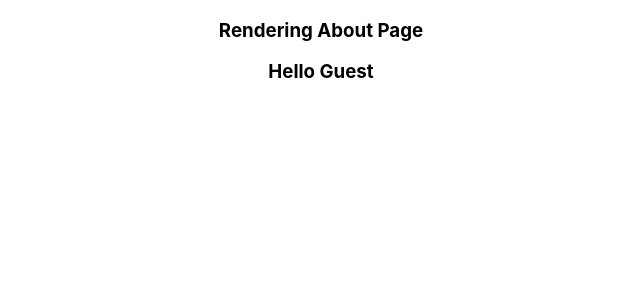
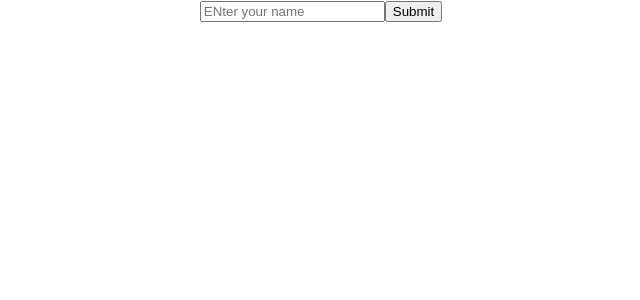
Before and after one commit to Pratiksha102/reactTextUtils, a React (Create React App) app in the folder text-utils/: page / in a window 1280 px wide. Shown: the top 300 px of the page, without its empty margins (319-959 px from the left). Built offline with nearby package versions, Linux system fonts and the light colour scheme.

Commit message:
Passing function as a parameter in props

```diff
--- a/text-utils/src/App.js
+++ b/text-utils/src/App.js
@@ -8,19 +8,15 @@ import React, {useState} from 'react';
 function App() {
 
 
-  const[name,setName]=useState("");
-  const[tnc,setTnc]=useState("false");
-
-  function getFormData(e)
+  function appdata()
   {
-    e.preventDefault();
-    console.log(name,tnc);
+    console.log("Function is being called");
   }
   return (
 
 
     <div className='App'>
-    <About></About>
+    <About abc={appdata}></About>
     </div>
 
 
--- a/text-utils/src/Components/About.js
+++ b/text-utils/src/Components/About.js
@@ -1,13 +1,13 @@
 import React,{useState} from 'react'
 
 
-export default function About() {
-    const[loggedIn,setLoggedIn]=useState(false);
+export default function About(props) {
+
 
         return (
-            <div>
-                <h3> Rendering About Page</h3>
-           {loggedIn ? <h1>Welcome Pratiksha </h1> : <h3>Hello Guest</h3>}
+           <div>
+               <input type='text' placeholder="ENter your name"/>
+               <button type='button' onClick={()=>props.abc()}>Submit</button>
            </div>
           )
 
```
